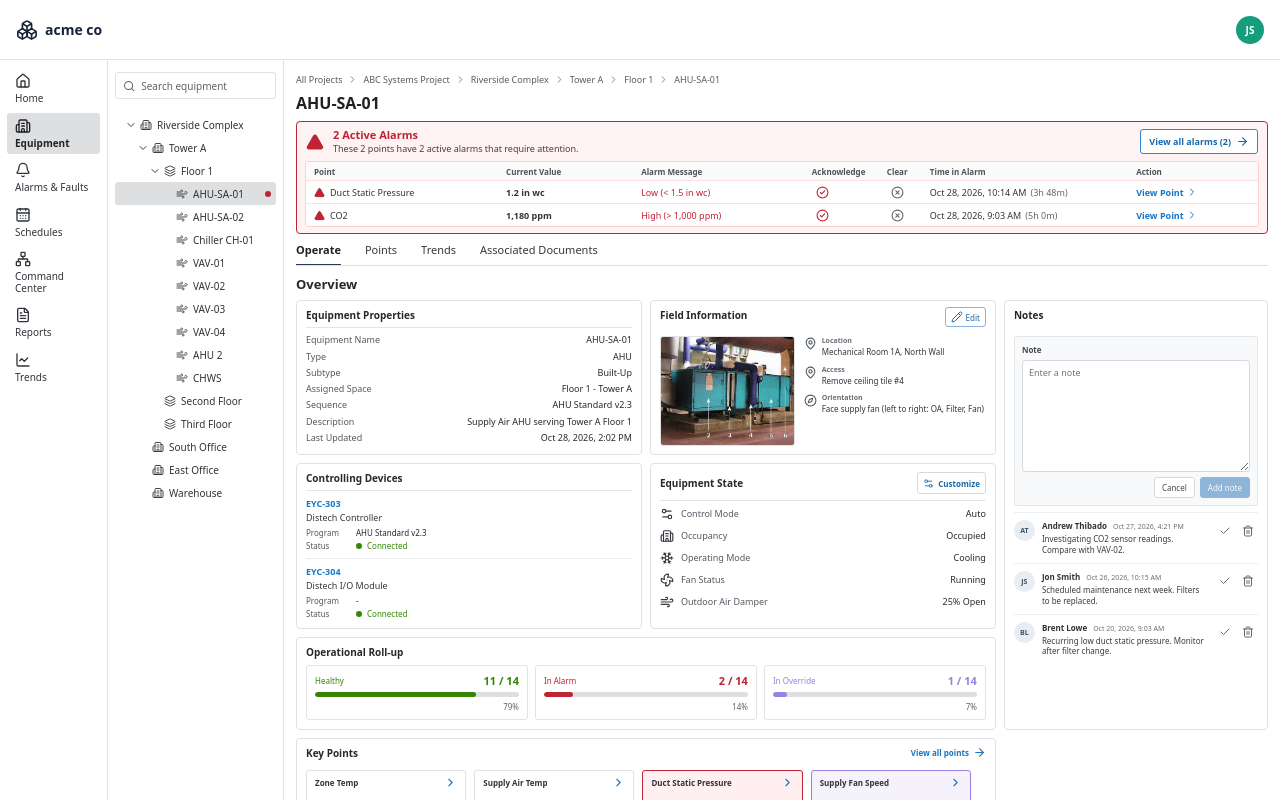
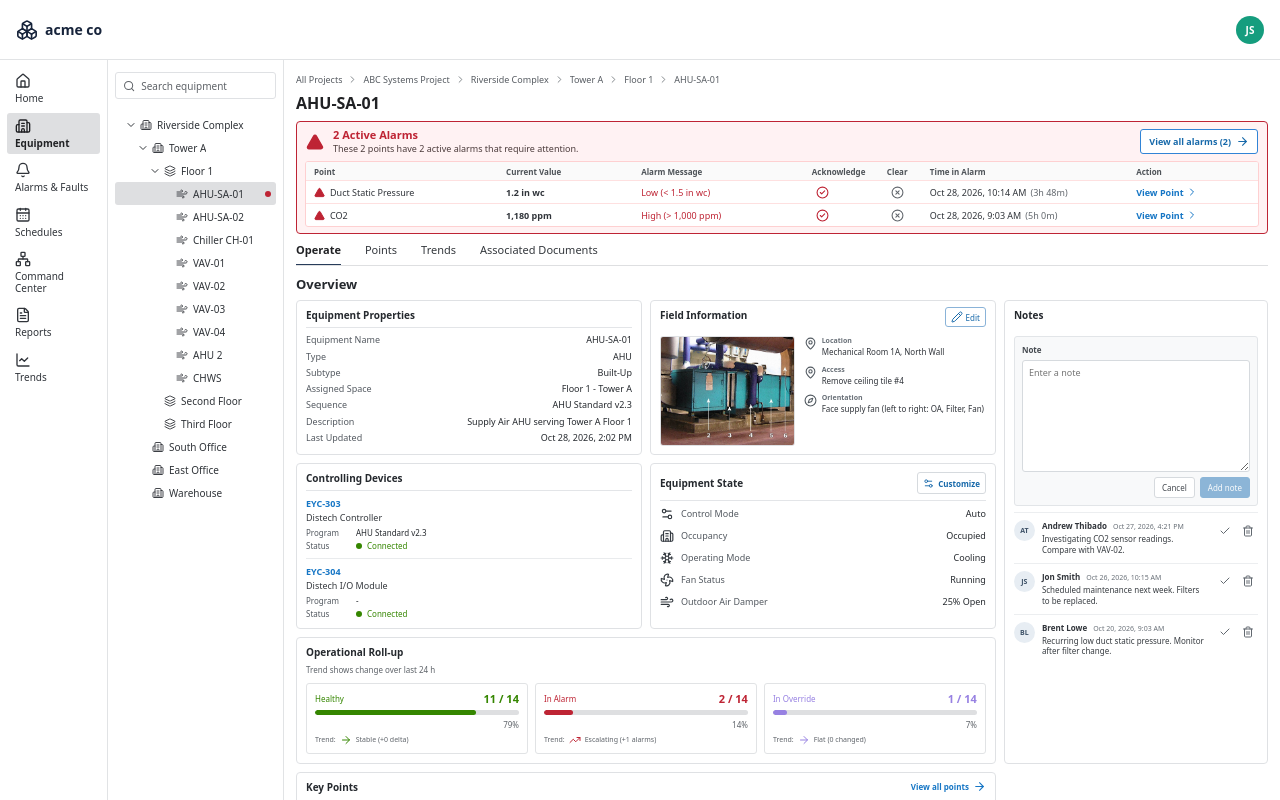
Before and after one commit to Mehra-k/operate-prototype, a React (Vite) app: page / in a window 1280 px wide. Shown: the top 800 px of the page. Built offline with nearby package versions, Linux system fonts and the light colour scheme.

Commit message:
Checkpoint Operate prototype and documentation

```diff
--- a/src/components/OperationalRollup.tsx
+++ b/src/components/OperationalRollup.tsx
@@ -1,4 +1,5 @@
 import type { CSSProperties } from 'react'
+import { ArrowRight, TrendingUp } from 'lucide-react'
 import { operateOverviewData, type PointFilter } from '../data/operateOverview.ts'
 
 type OperationalRollupProps = {
@@ -10,6 +11,7 @@ type RollupStatus = (typeof operateOverviewData.operationalRollup)[number]
 function RollupMetric({ status }: { status: RollupStatus }) {
   const percentage = Math.round((status.count / status.total) * 100)
   const progressStyle = { width: `${percentage}%` } satisfies CSSProperties
+  const TrendIcon = status.trend.direction === 'up' ? TrendingUp : ArrowRight
 
   return (
     <>
@@ -28,6 +30,11 @@ function RollupMetric({ status }: { status: RollupStatus }) {
         <span style={progressStyle} />
       </span>
       <span className="operational-rollup__percentage">{percentage}%</span>
+      <span className="operational-rollup__trend">
+        <span>Trend:</span>
+        <TrendIcon size={12} aria-hidden="true" />
+        <span>{status.trend.label} ({status.trend.change})</span>
+      </span>
     </>
   )
 }
@@ -63,6 +70,7 @@ export function OperationalRollup({ onFilterPoints }: OperationalRollupProps) {
   return (
     <section className="operational-rollup" aria-labelledby="operational-rollup-heading">
       <h2 id="operational-rollup-heading">Operational Roll-up</h2>
+      <p className="operational-rollup__description">Trend shows change over last 24 h</p>
       <div className="operational-rollup__items">
         {operateOverviewData.operationalRollup.map((status) => (
           <RollupItem
--- a/src/data/operateOverview.ts
+++ b/src/data/operateOverview.ts
@@ -90,9 +90,18 @@ export const operateOverviewData = {
     { label: 'Outdoor Air Damper', value: '25% Open', icon: 'damper' },
   ] satisfies EquipmentStateValue[],
   operationalRollup: [
-    { key: 'healthy', label: 'Healthy', count: 11, total: 14 },
-    { key: 'alarm', label: 'In Alarm', count: 2, total: 14, filter: 'alarm' },
-    { key: 'override', label: 'In Override', count: 1, total: 14, filter: 'override' },
+    {
+      key: 'healthy', label: 'Healthy', count: 11, total: 14,
+      trend: { label: 'Stable', change: '+0 delta', direction: 'flat' },
+    },
+    {
+      key: 'alarm', label: 'In Alarm', count: 2, total: 14, filter: 'alarm',
+      trend: { label: 'Escalating', change: '+1 alarms', direction: 'up' },
+    },
+    {
+      key: 'override', label: 'In Override', count: 1, total: 14, filter: 'override',
+      trend: { label: 'Flat', change: '0 changed', direction: 'flat' },
+    },
   ],
   keyPoints: [
     {
--- a/src/styles.css
+++ b/src/styles.css
@@ -783,6 +783,13 @@ body {
   line-height: 1.2;
 }
 
+.operational-rollup__description {
+  margin: 0 0 7px;
+  color: #5e6369;
+  font-size: 8px;
+  line-height: 1.3;
+}
+
 .operational-rollup__items {
   display: grid;
   grid-template-columns: repeat(3, minmax(0, 1fr));
@@ -846,6 +853,22 @@ button.operational-rollup__item:hover {
   text-align: right;
 }
 
+.operational-rollup__trend {
+  display: flex;
+  min-width: 0;
+  min-height: 12px;
+  grid-column: 1 / -1;
+  align-items: center;
+  gap: 4px;
+  color: #5e6369;
+  font-size: 7px;
+  line-height: 1.3;
+}
+
+.operational-rollup__trend > svg {
+  flex: 0 0 auto;
+}
+
 .operational-rollup__item.is-healthy .operational-rollup__progress > span {
   background: var(--ef-status-ok-primary);
 }
@@ -859,17 +882,20 @@ button.operational-rollup__item:hover {
 }
 
 .operational-rollup__item.is-healthy .operational-rollup__label,
-.operational-rollup__item.is-healthy .operational-rollup__count {
+.operational-rollup__item.is-healthy .operational-rollup__count,
+.operational-rollup__item.is-healthy .operational-rollup__trend > svg {
   color: var(--ef-status-ok-primary);
 }
 
 .operational-rollup__item.is-alarm .operational-rollup__label,
-.operational-rollup__item.is-alarm .operational-rollup__count {
+.operational-rollup__item.is-alarm .operational-rollup__count,
+.operational-rollup__item.is-alarm .operational-rollup__trend > svg {
   color: var(--ef-status-alarm-primary);
 }
 
 .operational-rollup__item.is-override .operational-rollup__label,
-.operational-rollup__item.is-override .operational-rollup__count {
+.operational-rollup__item.is-override .operational-rollup__count,
+.operational-rollup__item.is-override .operational-rollup__trend > svg {
   color: var(--ef-status-override-primary);
 }
 
```
Also changed, not shown: 3 other files (tests, documents, lock files or other folders).
